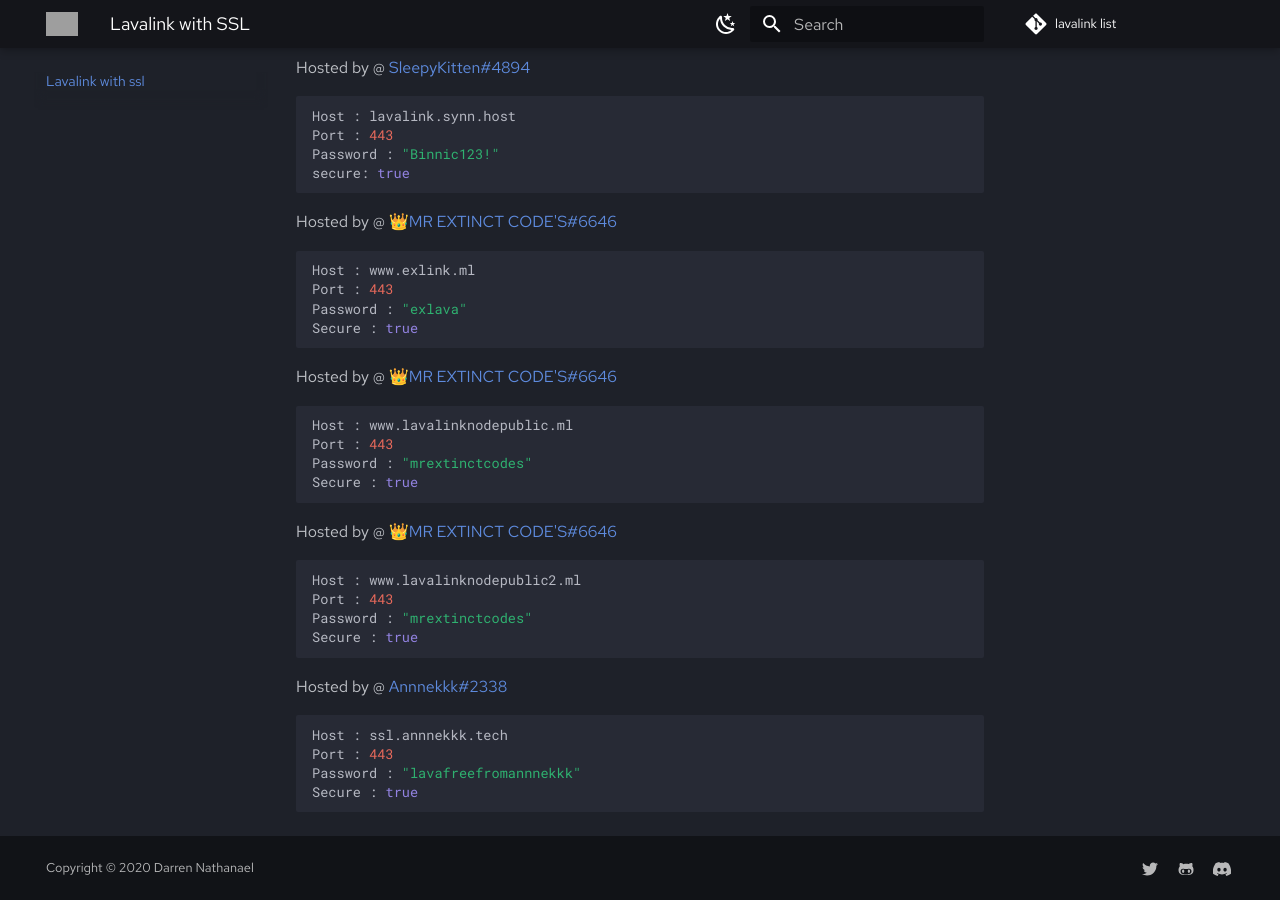
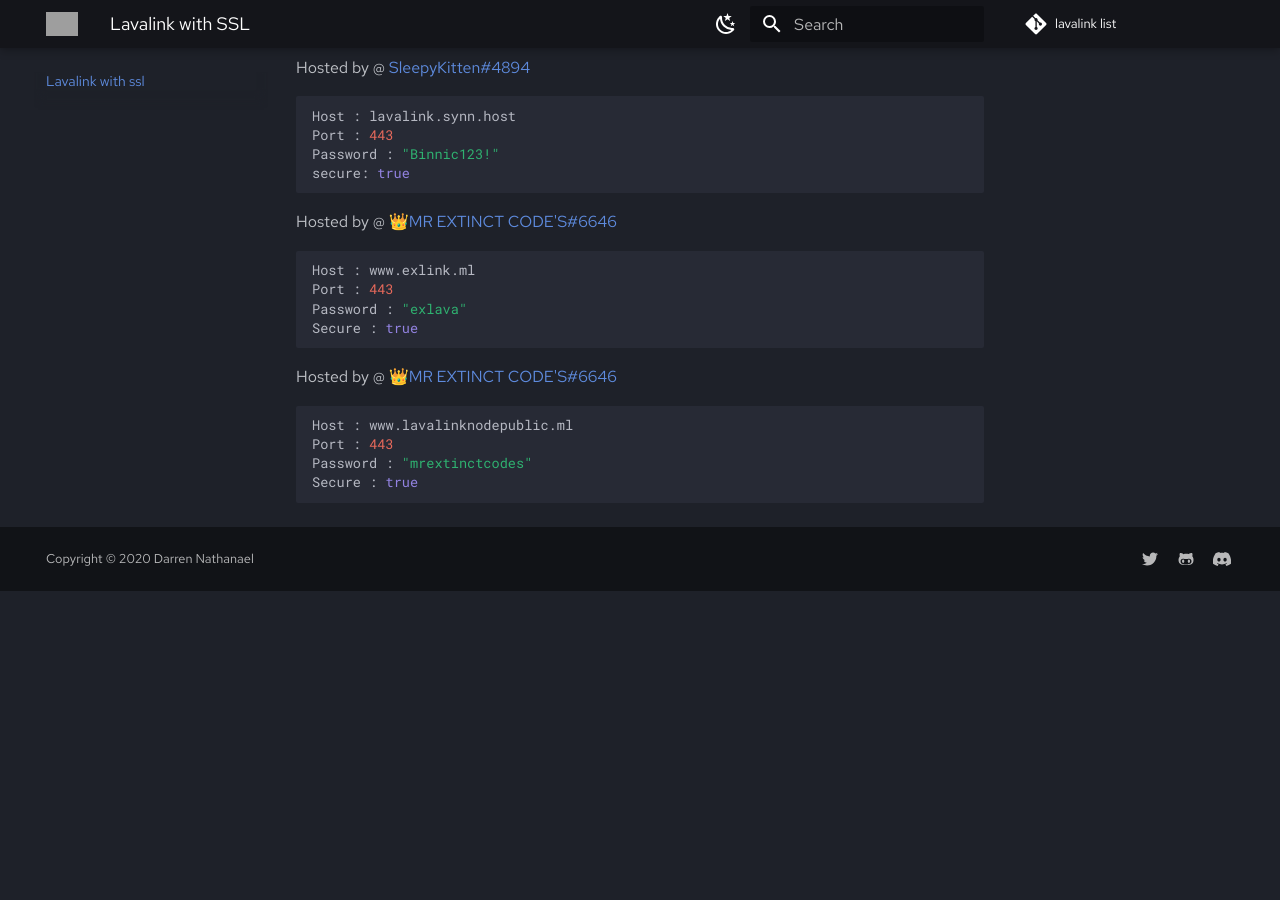
Before and after one commit to DarrenOfficial/lavalink-list, an MkDocs documentation site: the page built from docs/SSL/lavalink-with-ssl.md, in a window 1280 px wide and 900 px high, scrolled down 1256 px. Built offline with MkDocs 1.6.1 and Material for MkDocs 9.7.7, drawn with Linux system fonts in a browser that asks for light colours; comment, search, counter and statistics services are not loaded; after the commit the page ends 1847 px from its top, so only the background shows below that; grey boxes are pictures that could not be loaded.

Commit message:
ssl error.
error:14094438:SSL routines:ssl3_read_bytes:tlsv1 alert internal error

````diff
--- a/docs/SSL/lavalink-with-ssl.md
+++ b/docs/SSL/lavalink-with-ssl.md
@@ -75,18 +75,3 @@ Port : 443
 Password : "mrextinctcodes"
 Secure : true
 ```
-Hosted by @ [👑MR EXTINCT CODE'S#6646](https://www.mrextinctcodes.ml)
-```bash
-Host : www.lavalinknodepublic2.ml
-Port : 443
-Password : "mrextinctcodes"
-Secure : true
-```
-
-Hosted by @ [Annnekkk#2338](https://github.com/Annnekkk)
-```bash
-Host : ssl.annnekkk.tech
-Port : 443
-Password : "lavafreefromannnekkk"
-Secure : true
-```
````
